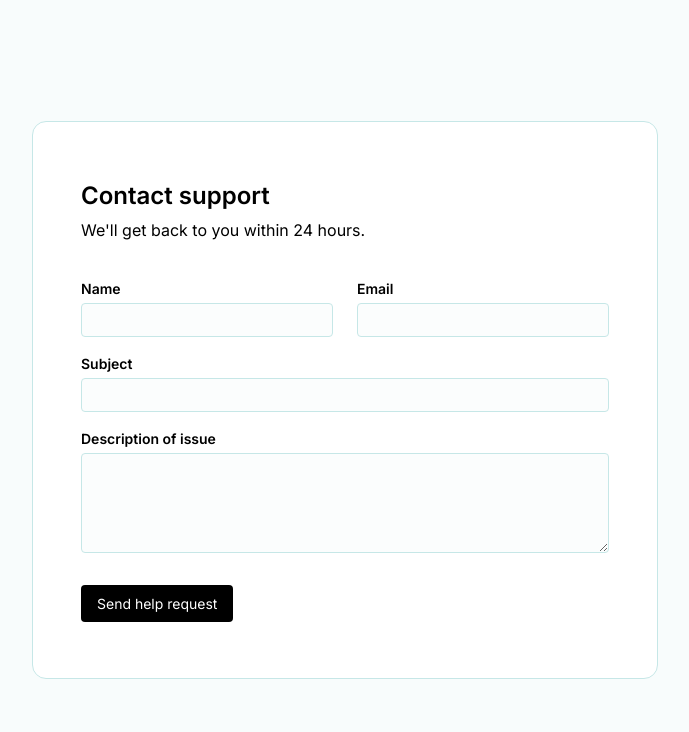
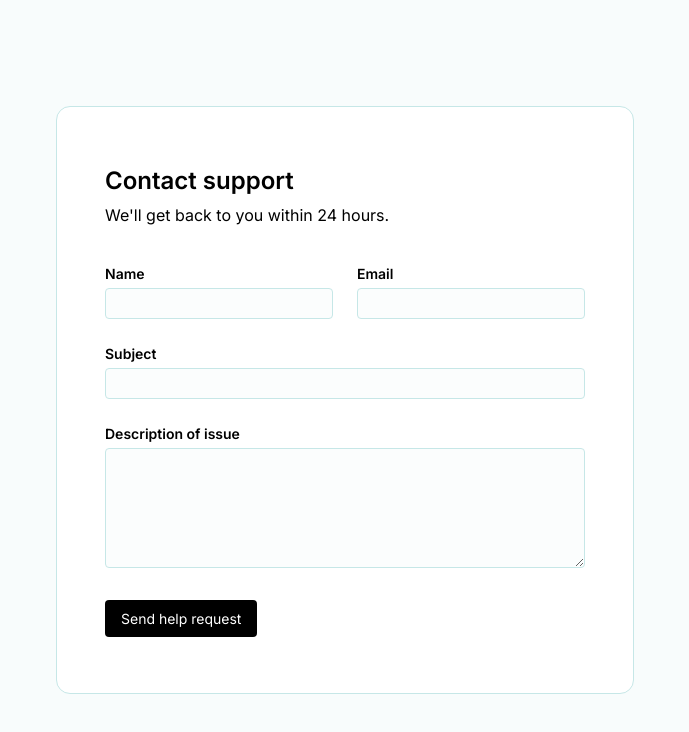
Before and after one commit to gcn12/zealthy, a Next.js app in the folder apps/web/: page / in a window 1280 px wide. Shown: the top 732 px of the page, without its empty margins (295-984 px from the left). Built offline with nearby package versions, Linux system fonts and the light colour scheme.

Commit message:
Updated input font sizes

```diff
--- a/apps/web/app/page.tsx
+++ b/apps/web/app/page.tsx
@@ -39,35 +39,35 @@ export default function ContactSupport() {
 
   return (
     <div className="grid h-full place-items-center">
-      <div className="bg-white [border:1px_solid_#C6E7E7] rounded-14px py-56px px-48px">
+      <div className="bg-white [border:1px_solid_#C6E7E7] min-w-[550px] rounded-14px py-56px px-48px">
         <h1 className="font-600 text-24px">Contact support</h1>
         <Spacer size={4} axis="y" />
         <p>We'll get back to you within 24 hours.</p>
         <Spacer size={36} axis="y" />
         <form onSubmit={handleSubmit(onSubmit)}>
           <div className="flex justify-between">
-            <div className="flex flex-col gap-4px">
+            <div className="flex flex-col gap-4px w-full">
               <label className="font-600 text-14px" htmlFor="name">
                 Name
               </label>
               <Input {...register("name")} id="name" />
             </div>
             <Spacer size={24} axis="x" />
-            <div className="flex flex-col gap-4px">
+            <div className="flex flex-col gap-4px w-full">
               <label className="font-600 text-14px" htmlFor="email">
                 Email
               </label>
               <Input {...register("email")} id="email" />
             </div>
           </div>
-          <Spacer size={16} axis="y" />
+          <Spacer size={24} axis="y" />
           <div className="flex flex-col gap-4px">
             <label className="font-600 text-14px" htmlFor="subject">
               Subject
             </label>
             <Input {...register("subject")} id="subject" />
           </div>
-          <Spacer size={16} axis="y" />
+          <Spacer size={24} axis="y" />
           <div className="flex flex-col gap-4px">
             <label className="font-600 text-14px" htmlFor="description">
               Description of issue
--- a/apps/web/components/Input.tsx
+++ b/apps/web/components/Input.tsx
@@ -7,7 +7,7 @@ const Input = forwardRef<
   <input
     {...props}
     ref={ref}
-    className="[border:1px_solid_#C6E7E7] bg-[#FBFDFD] rounded-4px px-8px py-4px"
+    className="[border:1px_solid_#C6E7E7] bg-[#FBFDFD] rounded-4px px-8px py-4px text-14px"
   />
 ));
 
--- a/apps/web/components/Textarea.tsx
+++ b/apps/web/components/Textarea.tsx
@@ -7,7 +7,7 @@ const Textarea = forwardRef<
   <textarea
     {...props}
     ref={ref}
-    className="[border:1px_solid_#C6E7E7] bg-[#FBFDFD] rounded-4px px-8px py-4px min-h-[100px]"
+    className="[border:1px_solid_#C6E7E7] bg-[#FBFDFD] rounded-4px px-8px py-4px min-h-[120px] text-14px"
   />
 ));
 
```
